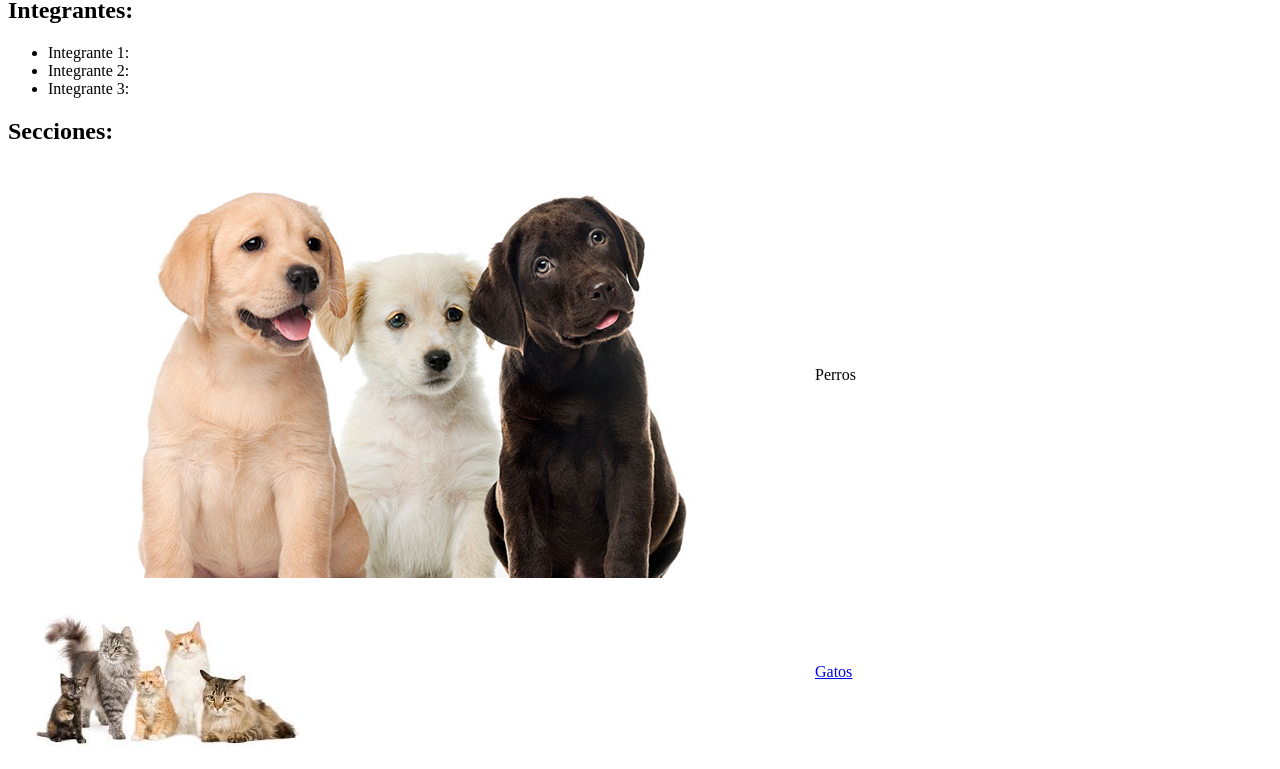
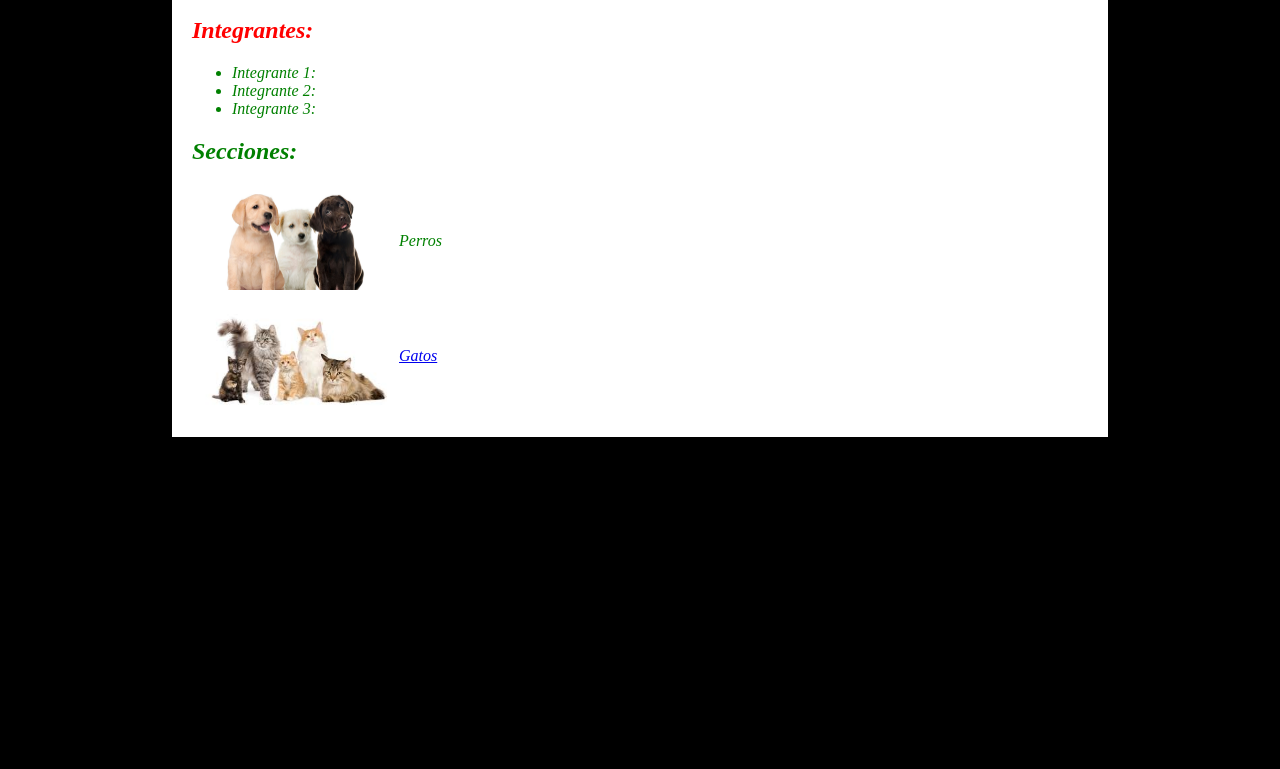
Before and after one commit to orove/PGY3121, a plain HTML site: page index.html in a window 1280 px wide. Shown: the part 139-908 px from the top of the page. After the commit the page ends 800 px from the top, so only its background shows below. Drawn offline with Linux system fonts and the light colour scheme.

Commit message:
Se agrega un poco de estilo al sitio

```diff
--- /dev/null
+++ b/css/estilo.css
@@ -0,0 +1,22 @@
+body {
+    font-style: italic;
+    color: green;
+    background-color: black;
+    margin: 0;
+ }
+
+ #contenido {
+     width: 70%;
+     margin: auto;
+     background-color: white;
+     padding: 20px;
+ }
+
+ #integrantes h2 {
+     color: red;
+ }
+
+ .seccion img {
+     width: 200px;
+     height: auto;
+ }
--- a/index.html
+++ b/index.html
@@ -3,8 +3,12 @@
     <head>
         <title>ONG Ayuda a un Peludo</title>
         <meta charset="UTF-8" />
+        <link type="text/css" rel="stylesheet" href="css/estilo.css" media="all" />
     </head>
     <body>
+
+        <div id="contenido">
+
             <h1>ONG Ayuda a un Peludo</h1>
             <p>
                 Lorem, ipsum dolor sit amet consectetur adipisicing elit.
@@ -12,15 +16,17 @@
                 Quaerat ducimus natus debitis delectus quod maiores consequatur repudiandae quae odio.
             </p>
 
+            <section id="integrantes">
                 <h2>Integrantes:</h2>
                 <ul>
                     <li>Integrante 1: </li>
                     <li>Integrante 2: </li>
                     <li>Integrante 3: </li>
                 </ul>
+            </section>
 
             <h2>Secciones:</h2>
-        <table>
+            <table class="seccion">
                 <tr>
                     <td>
                         <img src="img/seccion-perros.jpg" alt="perros" />
@@ -42,5 +48,7 @@
                     </td>
                 </tr>
             </table>
+
+    </div>
     </body>
 </html>
```
Also changed, not shown: seccion-gatos.html (+4 -2 lines). Lines whose indentation alone changed are shown as unchanged.
